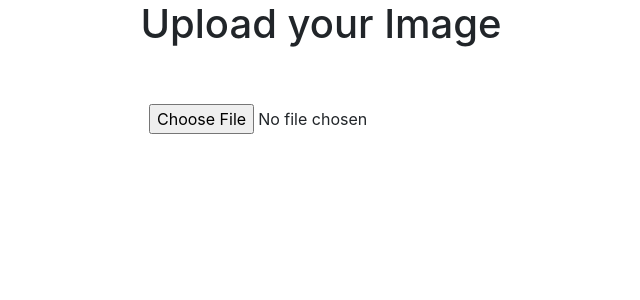
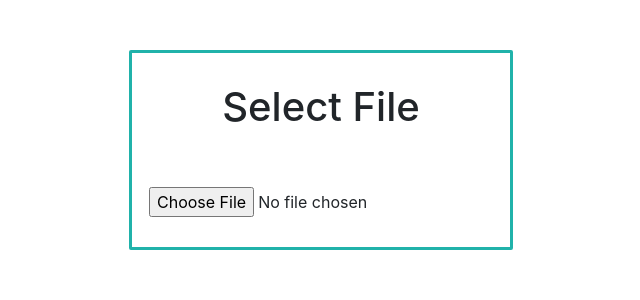
Before and after one commit to ameteku/remember, a React (Create React App) app in the folder frontend/: page /uploadimage in a window 1280 px wide. Shown: the top 300 px of the page, without its empty margins (319-959 px from the left). Built offline with nearby package versions, Linux system fonts and the light colour scheme.

Commit message:
Edited css

```diff
--- a/frontend/src/UploadImage.css
+++ b/frontend/src/UploadImage.css
@@ -1,3 +1,12 @@
 .preview {
     width:20px;
 }
+
+.select {
+    width:30%;
+    margin:50px auto;
+    border-style: solid;
+    border-radius: 2px;
+    border-color: lightseagreen;
+    padding:30px 10px;
+}
--- a/frontend/src/UploadImage.js
+++ b/frontend/src/UploadImage.js
@@ -27,17 +27,21 @@ function UploadImage(){
 
     // Upload from stack overflow: https://stackoverflow.com/questions/43692479/how-to-upload-an-image-in-react-js
     <div>
-      <h1>Upload your Image</h1>
+        <div className="select">
+        <h1>Select File</h1>
         {selectedImage && (
             <div>
                 <img alt="not found" width={"250px"} src={URL.createObjectURL(selectedImage)} />
                 <br />
+                <div>
                     <button onClick={()=>setSelectedImage(null)}>Remove</button>
-        <button onClick={()=>{
-            uploadBase64(imageEvent);
+                </div>
+                <div>
+                    <button onClick={()=>uploadBase64(imageEvent)}>Submit</button>
+                </div>
+            </div>
 
-            }}>Submit</button>
-        </div>
+
         )}
         <br />
 
@@ -46,12 +50,12 @@ function UploadImage(){
             type="file"
             name="myImage"
             onChange={(event) => {
-          console.log(api_key);
             setSelectedImage(event.target.files[0]);
             changeEvent(event);
             }}
         />
         </div>
+    </div>
   );
 };
 
```
Lines whose indentation alone changed are shown as unchanged.
